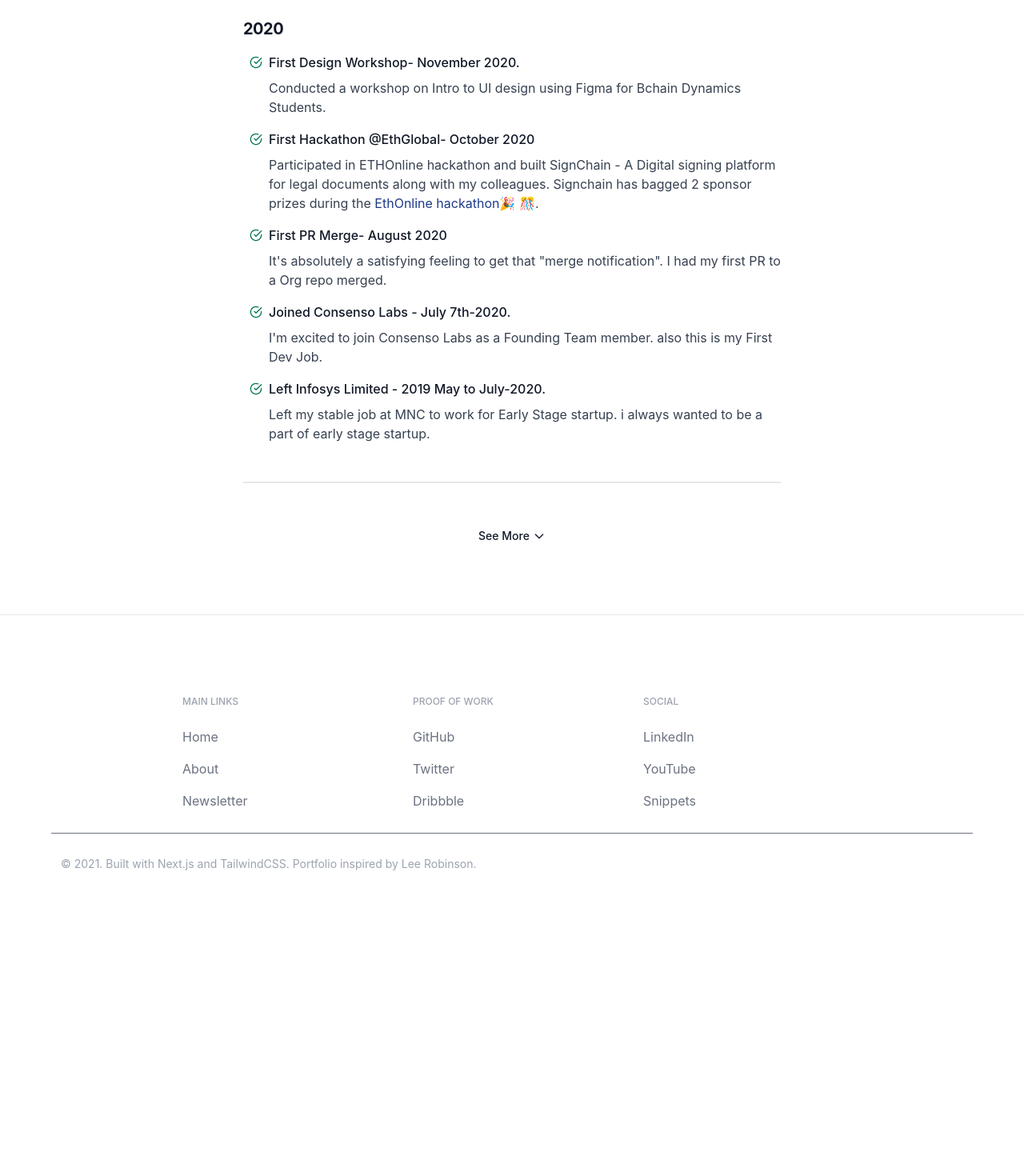
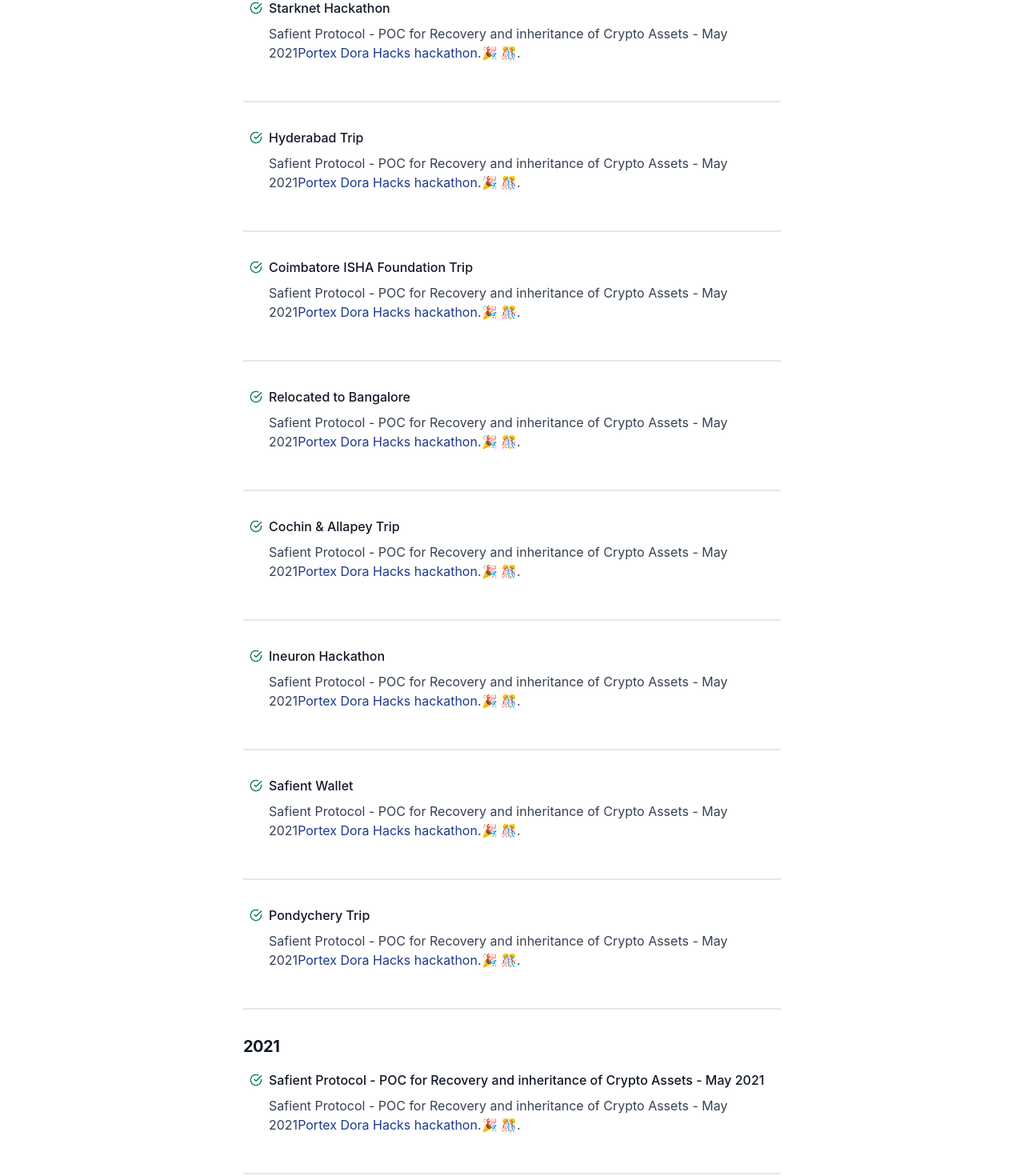
Before and after one commit to Koushith/Next.js-Portfolio-2021, a Next.js app: page / in a window 1280 px wide. Shown: the part 2154-3624 px from the top of the page at 80% size. Before the commit the page ends 3264 px from the top, so only its background shows below. Built offline with nearby package versions, Linux system fonts and the light colour scheme; what @tailwindcss/typography would draw is missing.

Commit message:
adds 2022 timeline[1;2A

```diff
--- a/components/Footer.js
+++ b/components/Footer.js
@@ -85,7 +85,7 @@
             border-t border-gray-500 text-gray-400 text-sm
             flex-col md:flex-row max-w-6xl"
           >
-            <div class="mt-2">
+            <div class="mt-2 text-center">
               © {new Date().getFullYear()}. Built with Next.js and TailwindCSS.
               Portfolio inspired by Lee Robinson.
             </div>
--- a/components/Timeline.js
+++ b/components/Timeline.js
@@ -1,30 +1,40 @@
-import Link from 'next/link';
-import { useState } from 'react';
+import Link from "next/link";
+import { useState } from "react";
 
 const Divider = () => {
-  return <div className='border border-gray-200 dark:border-gray-600 w-full my-8' />;
+  return (
+    <div className="border border-gray-200 dark:border-gray-600 w-full my-8" />
+  );
 };
 
 const Year = ({ children }) => {
   return (
-    <h3 className='text-lg md:text-xl font-bold mb-4 tracking-tight text-gray-900 dark:text-gray-100'>{children}</h3>
+    <h3 className="text-lg md:text-xl font-bold mb-4 tracking-tight text-gray-900 dark:text-gray-100">
+      {children}
+    </h3>
   );
 };
 
 const Step = ({ title, children }) => {
   return (
-    <li className='mb-4 ml-2'>
-      <div className='flex items-center mb-2 text-green-700 dark:text-green-300'>
-        <span className='sr-only'>Check</span>
-        <svg className='h-4 w-4 mr-2' viewBox='0 0 24 24'>
-          <g fill='none' stroke='currentColor' strokeWidth='2' strokeLinecap='round' strokeLinejoin='round'>
-            <path d='M22 11.08V12a10 10 0 11-5.93-9.14' />
-            <path d='M22 4L12 14.01l-3-3' />
+    <li className="mb-4 ml-2">
+      <div className="flex items-center mb-2 text-green-700 dark:text-green-300">
+        <span className="sr-only">Check</span>
+        <svg className="h-4 w-4 mr-2" viewBox="0 0 24 24">
+          <g
+            fill="none"
+            stroke="currentColor"
+            strokeWidth="2"
+            strokeLinecap="round"
+            strokeLinejoin="round"
+          >
+            <path d="M22 11.08V12a10 10 0 11-5.93-9.14" />
+            <path d="M22 4L12 14.01l-3-3" />
           </g>
         </svg>
-        <p className='font-medium text-gray-900 dark:text-gray-100'>{title}</p>
+        <p className="font-medium text-gray-900 dark:text-gray-100">{title}</p>
       </div>
-      <p className='text-gray-700 dark:text-gray-400 ml-6'>{children}</p>
+      <p className="text-gray-700 dark:text-gray-400 ml-6">{children}</p>
     </li>
   );
 };
@@ -33,16 +43,22 @@
   <>
     <Year>2019</Year>
     <ul>
-      <Step title='First Solo Trip -Nov 11th 2019✨'>Went on Solo trip to Puducherry.</Step>
+      <Step title="First Solo Trip -Nov 11th 2019✨">
+        Went on Solo trip to Puducherry.
+      </Step>
 
-      <Step title='First Job- Infosys Limited - May 2019.'>
-        There is no word to describe it. One thing I know, that I had never felt like that ever before.
+      <Step title="First Job- Infosys Limited - May 2019.">
+        There is no word to describe it. One thing I know, that I had never felt
+        like that ever before.
       </Step>
     </ul>
     <Divider />
     <Year>2016</Year>
     <ul>
-      <Step title='First Computer'>I remember many nights playing Age of Empires, Lego Island, and Runescape.</Step>
+      <Step title="First Computer">
+        I remember many nights playing Age of Empires, Lego Island, and
+        Runescape.
+      </Step>
     </ul>
     <Divider />
   </>
@@ -53,19 +69,214 @@
 
   return (
     <>
-      <h3 className='font-bold text-2xl md:text-4xl tracking-tight mb-4 mt-8 text-black dark:text-white'>Timeline</h3>
-      <Year>2021</Year>
+      <h3 className="font-bold text-2xl md:text-4xl tracking-tight mb-4 mt-8 text-black dark:text-white">
+        Timeline
+      </h3>
+
+      <Year>2022</Year>
+
       <ul>
-        <Step title='Second Hackathon @EthDenver- Feb 5th-9th 2021'>
-          ETHDenver is the world’s largest annual web3 #BUIDLathon. we hacked
-          <Link href='https://portex.xyz/'>
-            <a target='_next' className='text-blue-900'>
+        <Step title="ETHIndia Hackathon">
+          Safient Protocol - POC for Recovery and inheritance of Crypto Assets -
+          May 2021
+          <Link href="https://portex.xyz/">
+            <a target="_next" className="text-blue-900">
               Portex
             </a>
-          </Link>{' '}
-          -Secure crypto portfolio management and exchange Application. Portex has bagged 3 sponsor prizes during the.
-          <Link href='https://github.com/koshikraj/portex'>
-            <a target='_next' className='text-blue-900'>
+          </Link>{" "}
+          <Link href="https://github.com/koshikraj/portex">
+            <a target="_next" className="text-blue-900">
+              Dora Hacks hackathon.
+            </a>
+          </Link>
+          🎉 🎊.
+        </Step>
+      </ul>
+      <Divider />
+      <ul>
+        <Step title="Starknet Hackathon">
+          Safient Protocol - POC for Recovery and inheritance of Crypto Assets -
+          May 2021
+          <Link href="https://portex.xyz/">
+            <a target="_next" className="text-blue-900">
+              Portex
+            </a>
+          </Link>{" "}
+          <Link href="https://github.com/koshikraj/portex">
+            <a target="_next" className="text-blue-900">
+              Dora Hacks hackathon.
+            </a>
+          </Link>
+          🎉 🎊.
+        </Step>
+      </ul>
+      <Divider />
+      <ul>
+        <Step title="Hyderabad Trip">
+          Safient Protocol - POC for Recovery and inheritance of Crypto Assets -
+          May 2021
+          <Link href="https://portex.xyz/">
+            <a target="_next" className="text-blue-900">
+              Portex
+            </a>
+          </Link>{" "}
+          <Link href="https://github.com/koshikraj/portex">
+            <a target="_next" className="text-blue-900">
+              Dora Hacks hackathon.
+            </a>
+          </Link>
+          🎉 🎊.
+        </Step>
+      </ul>
+      <Divider />
+
+      <ul>
+        <Step title="Coimbatore ISHA Foundation Trip">
+          Safient Protocol - POC for Recovery and inheritance of Crypto Assets -
+          May 2021
+          <Link href="https://portex.xyz/">
+            <a target="_next" className="text-blue-900">
+              Portex
+            </a>
+          </Link>{" "}
+          <Link href="https://github.com/koshikraj/portex">
+            <a target="_next" className="text-blue-900">
+              Dora Hacks hackathon.
+            </a>
+          </Link>
+          🎉 🎊.
+        </Step>
+      </ul>
+      <Divider />
+      <ul>
+        <Step title="Relocated to Bangalore">
+          Safient Protocol - POC for Recovery and inheritance of Crypto Assets -
+          May 2021
+          <Link href="https://portex.xyz/">
+            <a target="_next" className="text-blue-900">
+              Portex
+            </a>
+          </Link>{" "}
+          <Link href="https://github.com/koshikraj/portex">
+            <a target="_next" className="text-blue-900">
+              Dora Hacks hackathon.
+            </a>
+          </Link>
+          🎉 🎊.
+        </Step>
+      </ul>
+      <Divider />
+
+      <ul>
+        <Step title="Cochin & Allapey Trip">
+          Safient Protocol - POC for Recovery and inheritance of Crypto Assets -
+          May 2021
+          <Link href="https://portex.xyz/">
+            <a target="_next" className="text-blue-900">
+              Portex
+            </a>
+          </Link>{" "}
+          <Link href="https://github.com/koshikraj/portex">
+            <a target="_next" className="text-blue-900">
+              Dora Hacks hackathon.
+            </a>
+          </Link>
+          🎉 🎊.
+        </Step>
+      </ul>
+      <Divider />
+
+      <ul>
+        <Step title="Ineuron Hackathon">
+          Safient Protocol - POC for Recovery and inheritance of Crypto Assets -
+          May 2021
+          <Link href="https://portex.xyz/">
+            <a target="_next" className="text-blue-900">
+              Portex
+            </a>
+          </Link>{" "}
+          <Link href="https://github.com/koshikraj/portex">
+            <a target="_next" className="text-blue-900">
+              Dora Hacks hackathon.
+            </a>
+          </Link>
+          🎉 🎊.
+        </Step>
+      </ul>
+      <Divider />
+      <ul>
+        <Step title="Safient Wallet">
+          Safient Protocol - POC for Recovery and inheritance of Crypto Assets -
+          May 2021
+          <Link href="https://portex.xyz/">
+            <a target="_next" className="text-blue-900">
+              Portex
+            </a>
+          </Link>{" "}
+          <Link href="https://github.com/koshikraj/portex">
+            <a target="_next" className="text-blue-900">
+              Dora Hacks hackathon.
+            </a>
+          </Link>
+          🎉 🎊.
+        </Step>
+      </ul>
+      <Divider />
+
+      <ul>
+        <Step title="Pondychery Trip">
+          Safient Protocol - POC for Recovery and inheritance of Crypto Assets -
+          May 2021
+          <Link href="https://portex.xyz/">
+            <a target="_next" className="text-blue-900">
+              Portex
+            </a>
+          </Link>{" "}
+          <Link href="https://github.com/koshikraj/portex">
+            <a target="_next" className="text-blue-900">
+              Dora Hacks hackathon.
+            </a>
+          </Link>
+          🎉 🎊.
+        </Step>
+      </ul>
+      <Divider />
+
+      <Year>2021</Year>
+
+      <ul>
+        <Step
+          title="Safient Protocol - POC for Recovery and inheritance of Crypto Assets -
+          May 2021"
+        >
+          Safient Protocol - POC for Recovery and inheritance of Crypto Assets -
+          May 2021
+          <Link href="https://portex.xyz/">
+            <a target="_next" className="text-blue-900">
+              Portex
+            </a>
+          </Link>{" "}
+          <Link href="https://github.com/koshikraj/portex">
+            <a target="_next" className="text-blue-900">
+              Dora Hacks hackathon.
+            </a>
+          </Link>
+          🎉 🎊.
+        </Step>
+      </ul>
+      <Divider />
+      <ul>
+        <Step title="Second Hackathon @EthDenver- Feb 5th-9th 2021">
+          ETHDenver is the world’s largest annual web3 #BUIDLathon. we hacked
+          <Link href="https://portex.xyz/">
+            <a target="_next" className="text-blue-900">
+              Portex
+            </a>
+          </Link>{" "}
+          -Secure crypto portfolio management and exchange Application. Portex
+          has bagged 3 sponsor prizes during the.
+          <Link href="https://github.com/koshikraj/portex">
+            <a target="_next" className="text-blue-900">
               ETHDenver hackathon.
             </a>
           </Link>
@@ -76,29 +287,33 @@
 
       <Year>2020</Year>
       <ul>
-        <Step title='First Design Workshop- November 2020.'>
-          Conducted a workshop on Intro to UI design using Figma for Bchain Dynamics Students.
+        <Step title="First Design Workshop- November 2020.">
+          Conducted a workshop on Intro to UI design using Figma for Bchain
+          Dynamics Students.
         </Step>
-        <Step title='First Hackathon @EthGlobal- October 2020'>
-          Participated in ETHOnline hackathon and built SignChain - A Digital signing platform for legal documents along
-          with my colleagues. Signchain has bagged 2 sponsor prizes during the{' '}
-          <Link href='https://github.com/signchain/core'>
-            <a target='_next' className='text-blue-900'>
+        <Step title="First Hackathon @EthGlobal- October 2020">
+          Participated in ETHOnline hackathon and built SignChain - A Digital
+          signing platform for legal documents along with my colleagues.
+          Signchain has bagged 2 sponsor prizes during the{" "}
+          <Link href="https://github.com/signchain/core">
+            <a target="_next" className="text-blue-900">
               EthOnline hackathon
             </a>
           </Link>
           🎉 🎊.
         </Step>
-        <Step title='First PR Merge- August 2020'>
-          {' '}
-          It's absolutely a satisfying feeling to get that "merge notification". I had my first PR to a Org repo merged.
+        <Step title="First PR Merge- August 2020">
+          {" "}
+          It's absolutely a satisfying feeling to get that "merge notification".
+          I had my first PR to a Org repo merged.
         </Step>
-        <Step title='Joined Consenso Labs - July 7th-2020.'>
-          I'm excited to join Consenso Labs as a Founding Team member. also this is my First Dev Job.
+        <Step title="Joined Consenso Labs - July 7th-2020.">
+          I'm excited to join Consenso Labs as a Founding Team member. also this
+          is my First Dev Job.
         </Step>
-        <Step title='Left Infosys Limited - 2019 May to July-2020.'>
-          Left my stable job at MNC to work for Early Stage startup. i always wanted to be a part of early stage
-          startup.
+        <Step title="Left Infosys Limited - 2019 May to July-2020.">
+          Left my stable job at MNC to work for Early Stage startup. i always
+          wanted to be a part of early stage startup.
         </Step>
       </ul>
       <Divider />
@@ -107,19 +322,24 @@
         <FullTimeline />
       ) : (
         <button
-          type='button'
-          className='flex items-center text-sm my-4 mx-auto px-4 py-2 rounded-md font-medium text-gray-900 dark:text-gray-100'
+          type="button"
+          className="flex items-center text-sm my-4 mx-auto px-4 py-2 rounded-md font-medium text-gray-900 dark:text-gray-100"
           onClick={() => showFullTimeline(true)}
         >
           See More
           <svg
-            className='h-4 w-4 ml-1'
-            xmlns='http://www.w3.org/2000/svg'
-            fill='none'
-            viewBox='0 0 24 24'
-            stroke='currentColor'
+            className="h-4 w-4 ml-1"
+            xmlns="http://www.w3.org/2000/svg"
+            fill="none"
+            viewBox="0 0 24 24"
+            stroke="currentColor"
           >
-            <path strokeLinecap='round' strokeLinejoin='round' strokeWidth={2} d='M19 9l-7 7-7-7' />
+            <path
+              strokeLinecap="round"
+              strokeLinejoin="round"
+              strokeWidth={2}
+              d="M19 9l-7 7-7-7"
+            />
           </svg>
         </button>
       )}
```
